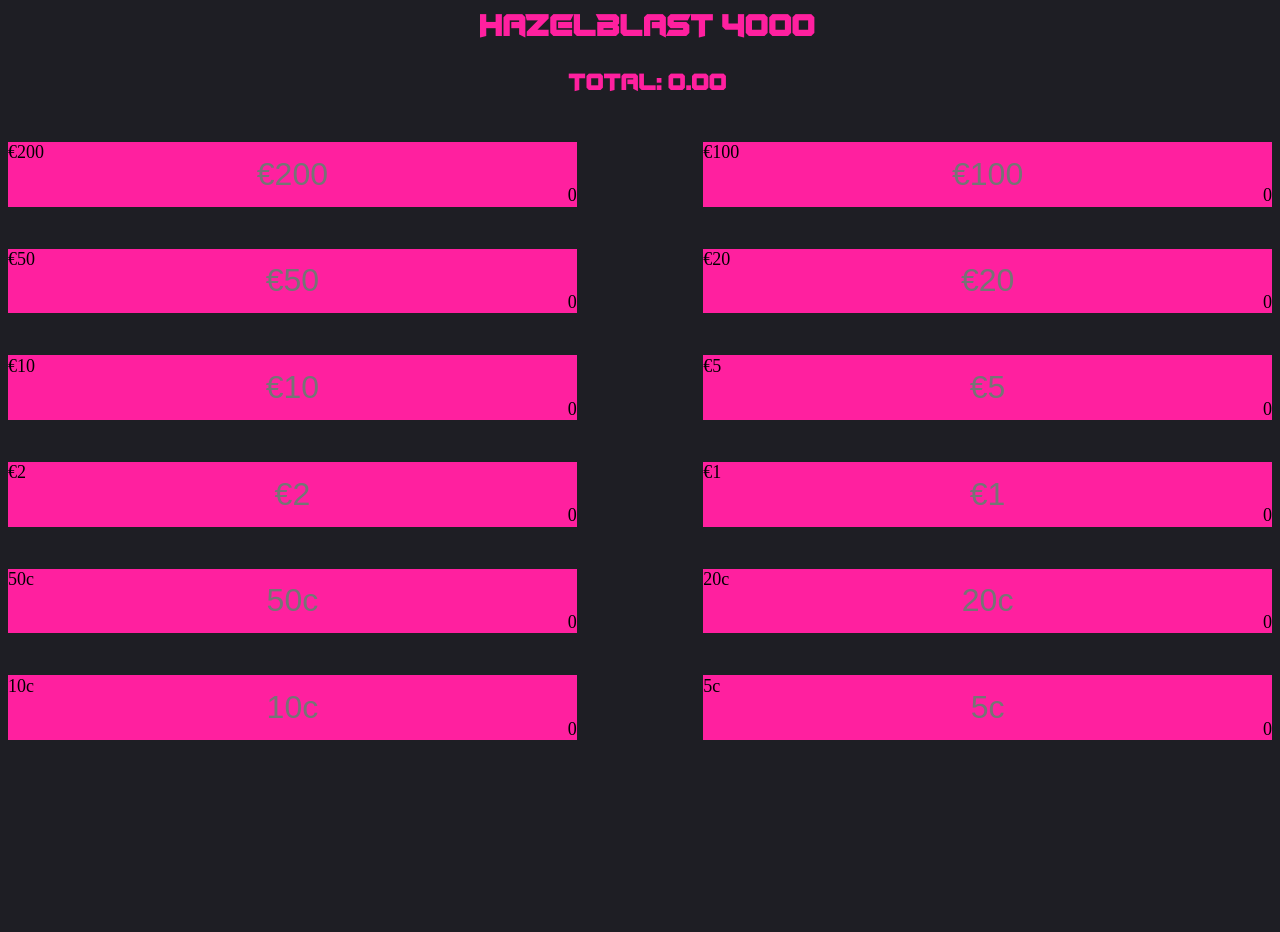
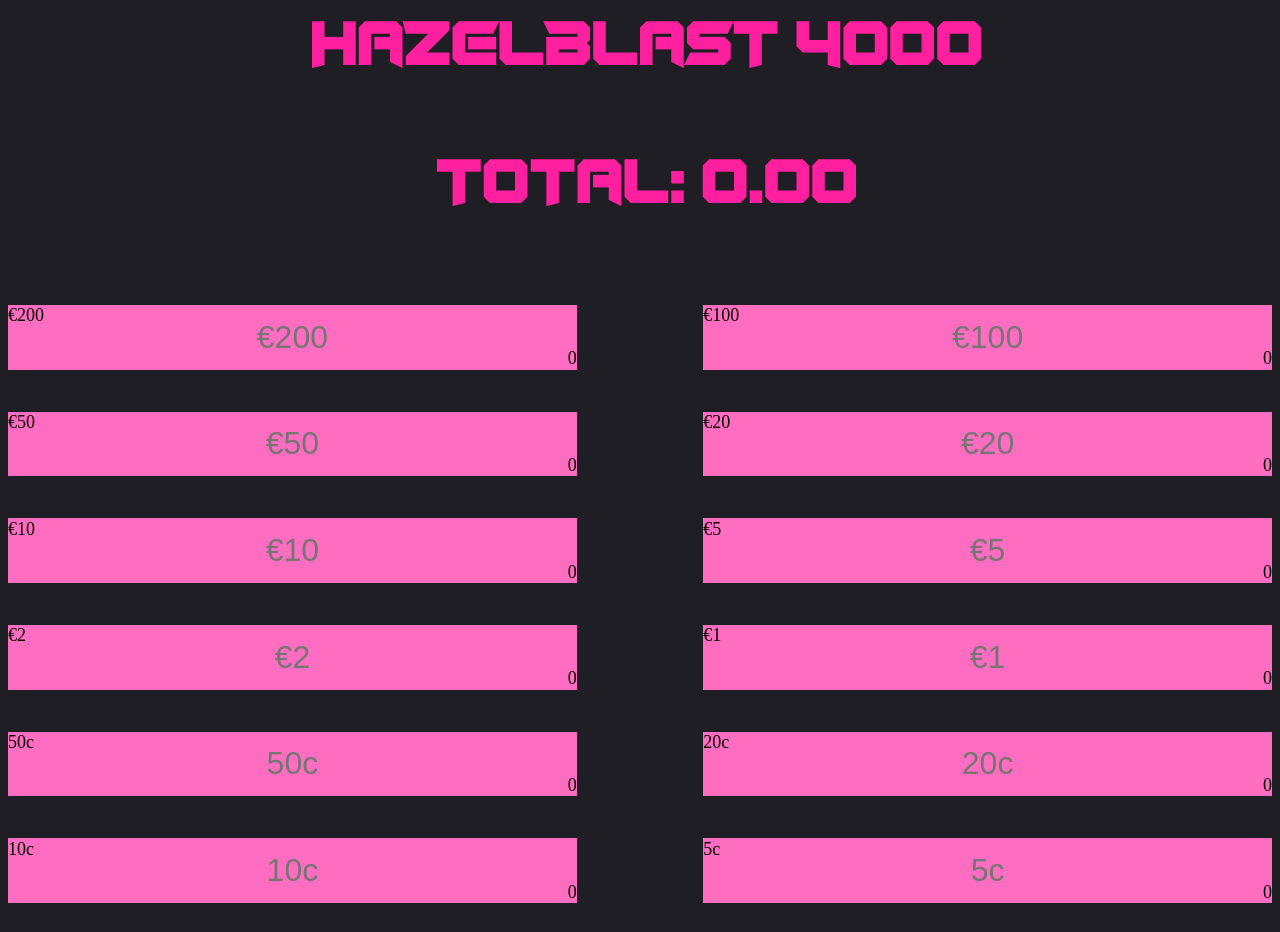
Before and after one commit to tr130/tr130.github.io, a plain HTML site: page calc.html in a window 1280 px wide. Before the commit the page ends 800 px from the top, so only its background shows below. Drawn offline with Linux system fonts and the light colour scheme.

Commit message:
header fontsize

```diff
--- a/css/calc.css
+++ b/css/calc.css
@@ -12,7 +12,7 @@ header {
     color: #FF209F;
     text-align: center;
     width: 100vw;
-    font-size: xx-large;
+    font-size: 4rem;
 }
 
 .total_display {
@@ -20,7 +20,7 @@ header {
     color: #FF209F;
     text-align: center;
     width: 100vw;
-    font-size: x-large;
+    font-size: 4rem;
 }
 
 #till_totals {
@@ -70,7 +70,7 @@ input[type=number]
   //padding-left: 20px;
   border: none;
   text-align: center;
-  background: #FF209F;
+  background: #FF6DC0;
   font-size: xx-large;
   maximum-scale: 1;
 }
```
